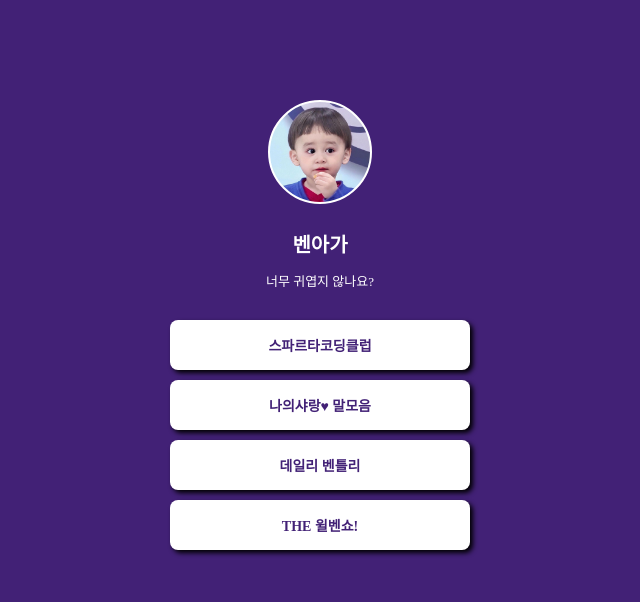
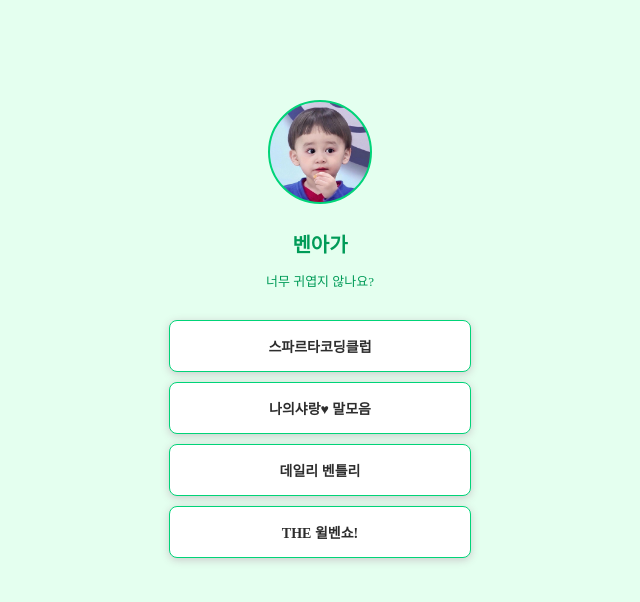
Before and after one commit to Jejejen/mypage, a plain HTML site: page index.html in a window 1280 px wide. Shown: the whole page, without its empty margins (320-960 px from the left). Drawn offline with Linux system fonts and the light colour scheme; a web font is replaced by a local one.

Commit message:
Update index.html

```diff
--- a/index.html
+++ b/index.html
@@ -17,7 +17,7 @@
         }
 
         body {
-            background-color: #422176;
+            background-color: rgb(228, 255, 239);
         }
 
         .profile {
@@ -25,7 +25,7 @@
             height: 100px;
 
             border-radius: 100%;
-            border: 2px solid white;
+            border: 2px solid #00d478;
 
             background-image: url('Ben.jpg');
             background-position: center;
@@ -33,13 +33,13 @@
         }
 
         .main {
-            color: white;
+            color: #009b58;
             font-size: 20px;
             margin-top: 25px;
         }
 
         .sub {
-            color: white;
+            color: #009b58;
             font-size: 13px;
             margin-top: 0px;
             margin-bottom: 30px;
@@ -64,7 +64,7 @@
 
             font-size: 14px;
             font-weight: bold;
-            color: #422176;
+            color: #2d2d2d;
 
             display: flex;
             flex-direction: column;
@@ -73,7 +73,9 @@
 
             text-decoration: none;
 
-            box-shadow: 3px 3px 5px 0px black;
+            box-shadow: 0 2px 8px #cacaca;
+            border: 1px solid #00d478;
+
         }
 
         .wrap > a:hover {
```
